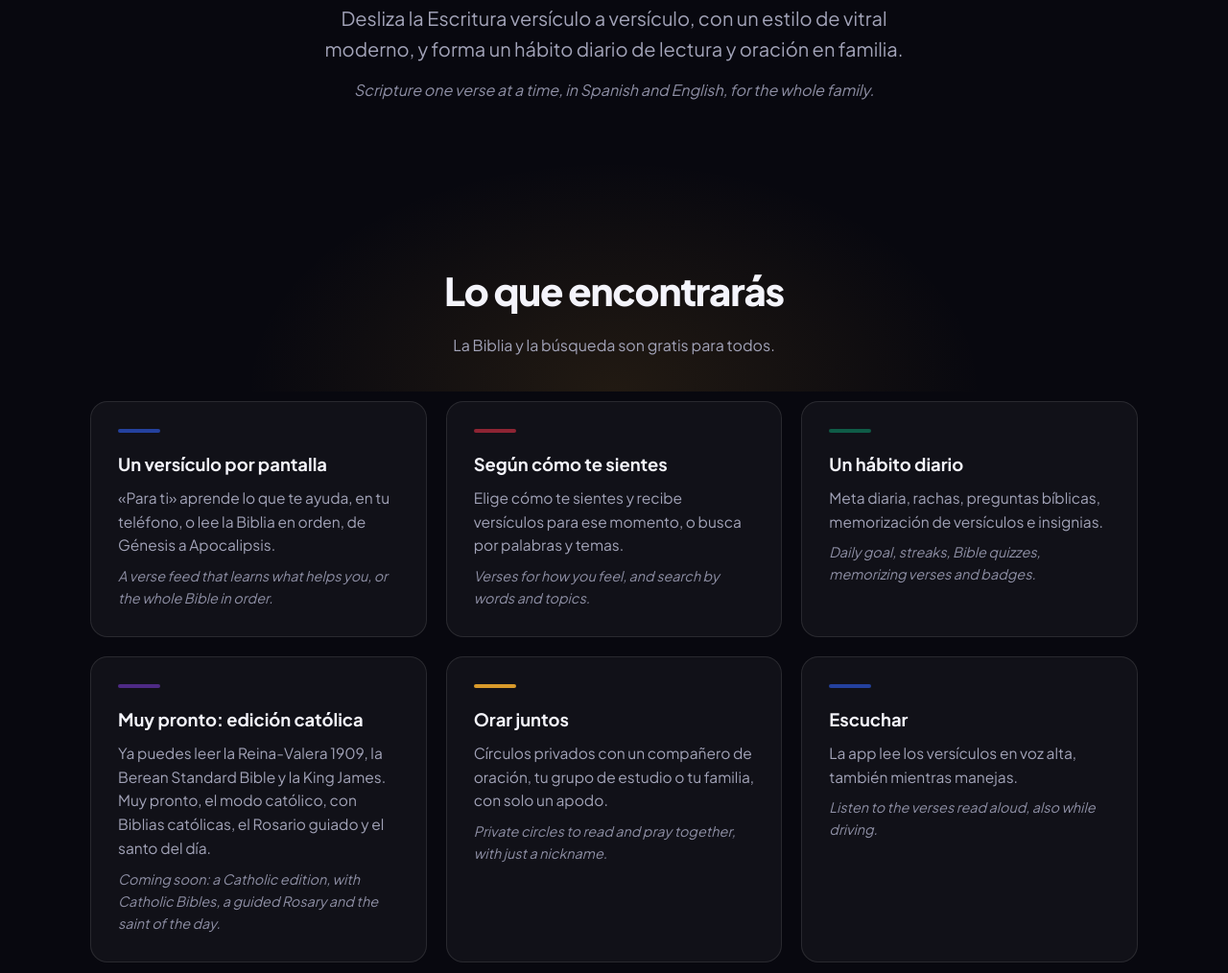
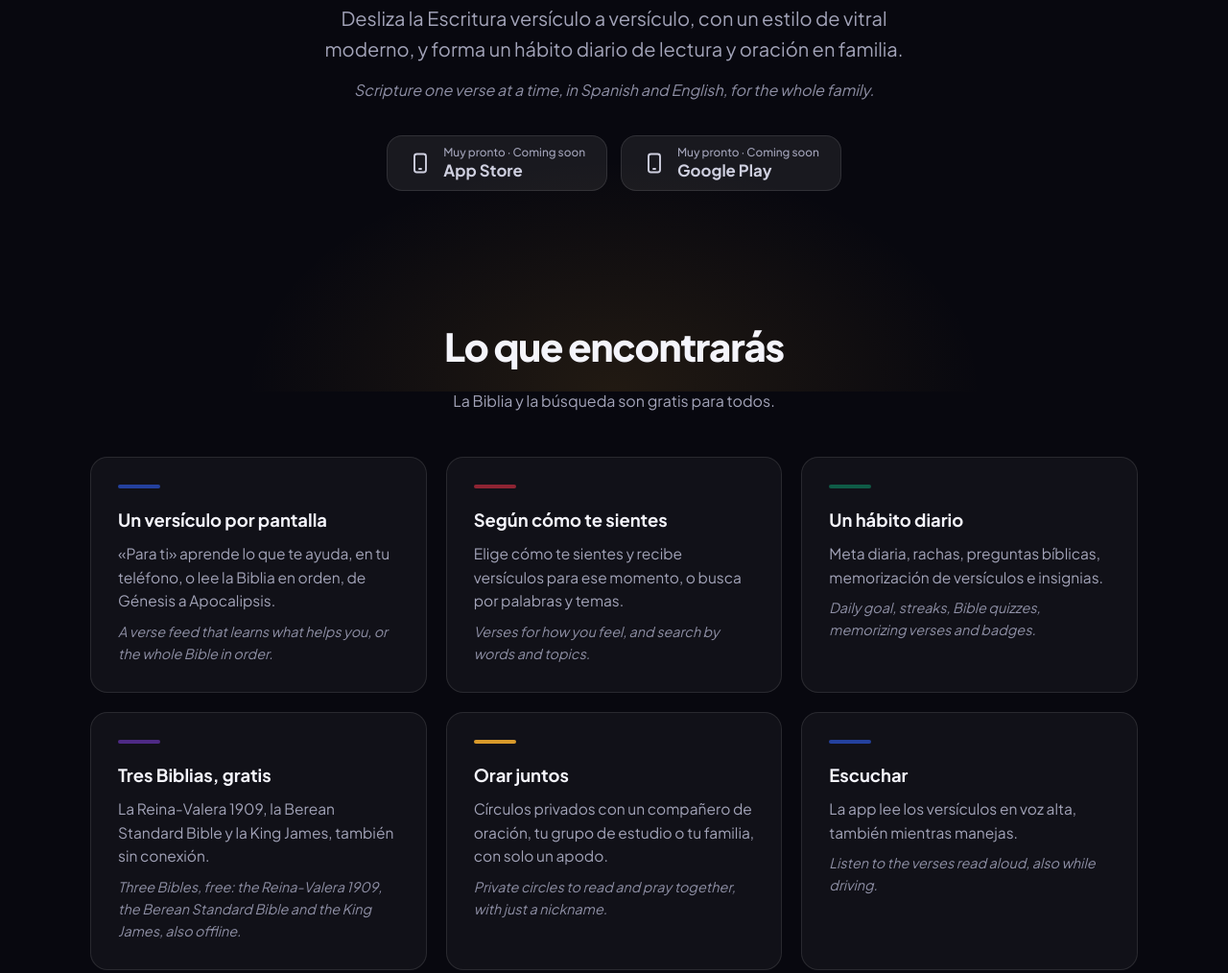
Before and after one commit to dmtruong74-code/arkiveworks-pages, a plain HTML site: page biblia/index.html in a window 1280 px wide. Shown: the part 392-1406 px from the top of the page at 96% size. Drawn offline with Linux system fonts and the light colour scheme.

Commit message:
Update the app's pages: Catholic wording taken out, store buttons, privacy wording
Co-Authored-By: Claude Opus 5.5 <noreply@anthropic.com>

```diff
--- a/biblia/index.html
+++ b/biblia/index.html
@@ -4,7 +4,7 @@
 <meta charset="UTF-8">
 <meta name="viewport" content="width=device-width, initial-scale=1.0">
 <title>Un Versículo Más — La Biblia, un versículo a la vez</title>
-<meta name="description" content="Un Versículo Más: la Biblia un versículo a la vez, con rachas, preguntas, memorización y círculos para orar juntos, en español e inglés. La edición católica llega muy pronto.">
+<meta name="description" content="Un Versículo Más: la Biblia un versículo a la vez, con rachas, preguntas, memorización y círculos para orar juntos, en español e inglés.">
 <link rel="stylesheet" href="style.css">
 </head>
 <body>
@@ -25,6 +25,17 @@
     <h1 class="hero-title">La Biblia,<br><span class="jewel-text">un versículo a la vez.</span></h1>
     <p class="lead">Desliza la Escritura versículo a versículo, con un estilo de vitral moderno, y forma un hábito diario de lectura y oración en familia.</p>
     <p class="lead-en">Scripture one verse at a time, in Spanish and English, for the whole family.</p>
+
+    <!-- The store buttons. While an app isn't in its store yet, its button is a plain label («Muy pronto»),
+         not a link, so nobody lands on an error page. When an app goes live: delete its «soon» line and
+         take the comment marks off the «live» line under it. When both are live, change the line above
+         the title too («Muy pronto en App Store y Google Play» becomes «Ya en App Store y Google Play»). -->
+    <div class="stores">
+      <span class="store soon"><svg viewBox="0 0 24 24" fill="none" stroke="currentColor" stroke-width="1.9" stroke-linecap="round" stroke-linejoin="round" aria-hidden="true"><rect x="6" y="2.5" width="12" height="19" rx="2.5"/><path d="M11 18h2"/></svg><span><small>Muy pronto · Coming soon</small>App Store</span></span>
+      <!-- live: <a class="store" href="https://apps.apple.com/app/id6829852782"><svg viewBox="0 0 24 24" fill="none" stroke="currentColor" stroke-width="1.9" stroke-linecap="round" stroke-linejoin="round" aria-hidden="true"><path d="M12 3v12M7 10l5 5 5-5M5 21h14"/></svg><span><small>Descárgala en · Get it on the</small>App Store</span></a> -->
+      <span class="store soon"><svg viewBox="0 0 24 24" fill="none" stroke="currentColor" stroke-width="1.9" stroke-linecap="round" stroke-linejoin="round" aria-hidden="true"><rect x="6" y="2.5" width="12" height="19" rx="2.5"/><path d="M11 18h2"/></svg><span><small>Muy pronto · Coming soon</small>Google Play</span></span>
+      <!-- live: <a class="store" href="https://play.google.com/store/apps/details?id=com.arkiveworks.biblia"><svg viewBox="0 0 24 24" fill="none" stroke="currentColor" stroke-width="1.9" stroke-linecap="round" stroke-linejoin="round" aria-hidden="true"><path d="M12 3v12M7 10l5 5 5-5M5 21h14"/></svg><span><small>Descárgala en · Get it on</small>Google Play</span></a> -->
+    </div>
   </div>
 </header>
 
@@ -38,7 +49,7 @@
       <div class="card"><div class="bar b-sapphire"></div><h3>Un versículo por pantalla</h3><p>«Para ti» aprende lo que te ayuda, en tu teléfono, o lee la Biblia en orden, de Génesis a Apocalipsis.</p><p class="en">A verse feed that learns what helps you, or the whole Bible in order.</p></div>
       <div class="card"><div class="bar b-ruby"></div><h3>Según cómo te sientes</h3><p>Elige cómo te sientes y recibe versículos para ese momento, o busca por palabras y temas.</p><p class="en">Verses for how you feel, and search by words and topics.</p></div>
       <div class="card"><div class="bar b-emerald"></div><h3>Un hábito diario</h3><p>Meta diaria, rachas, preguntas bíblicas, memorización de versículos e insignias.</p><p class="en">Daily goal, streaks, Bible quizzes, memorizing verses and badges.</p></div>
-      <div class="card"><div class="bar b-violet"></div><h3>Muy pronto: edición católica</h3><p>Ya puedes leer la Reina-Valera 1909, la Berean Standard Bible y la King James. Muy pronto, el modo católico, con Biblias católicas, el Rosario guiado y el santo del día.</p><p class="en">Coming soon: a Catholic edition, with Catholic Bibles, a guided Rosary and the saint of the day.</p></div>
+      <div class="card"><div class="bar b-violet"></div><h3>Tres Biblias, gratis</h3><p>La Reina-Valera 1909, la Berean Standard Bible y la King James, también sin conexión.</p><p class="en">Three Bibles, free: the Reina-Valera 1909, the Berean Standard Bible and the King James, also offline.</p></div>
       <div class="card"><div class="bar b-amber"></div><h3>Orar juntos</h3><p>Círculos privados con un compañero de oración, tu grupo de estudio o tu familia, con solo un apodo.</p><p class="en">Private circles to read and pray together, with just a nickname.</p></div>
       <div class="card"><div class="bar b-sapphire"></div><h3>Escuchar</h3><p>La app lee los versículos en voz alta, también mientras manejas.</p><p class="en">Listen to the verses read aloud, also while driving.</p></div>
     </div>
--- a/biblia/style.css
+++ b/biblia/style.css
@@ -44,6 +44,15 @@ h1.hero-title{font-size:clamp(2.4rem,6vw,4.2rem);line-height:1.05;letter-spacing
 .jewel-text{background:linear-gradient(120deg,#6f8cff 0%,#e0566b 45%,var(--amber) 100%);-webkit-background-clip:text;background-clip:text;color:transparent}
 .lead{font-size:clamp(1.05rem,2vw,1.25rem);color:var(--muted);max-width:640px;margin:0 auto 14px}
 .lead-en{font-size:1rem;color:#8f90a6;max-width:640px;margin:0 auto 34px;font-style:italic}
+/* The two store buttons under the title: a label while the app is on its way, a white button once it is live. */
+.stores{display:flex;gap:14px;justify-content:center;flex-wrap:wrap}
+.store{display:inline-flex;align-items:center;gap:12px;min-height:58px;min-width:220px;padding:10px 22px;border-radius:16px;border:1px solid var(--border);background:var(--surface-2);color:var(--text);text-align:left;font-weight:700;font-size:1.05rem;line-height:1.25;transition:transform .18s ease,box-shadow .18s ease}
+.store small{display:block;font-weight:500;font-size:.74rem;color:var(--muted)}
+.store svg{width:24px;height:24px;flex:none}
+.store.soon{color:#cfd0e0}
+a.store{background:#fff;border-color:#fff;color:#16181d;box-shadow:0 10px 30px rgba(36,65,158,.35)}
+a.store small{color:#5a5f6b}
+a.store:hover{transform:translateY(-2px)}
 section{padding:60px 0}
 .section-head{text-align:center;max-width:640px;margin:0 auto 46px}
 .section-head h2{font-size:clamp(1.8rem,3.5vw,2.5rem);letter-spacing:-.03em;font-weight:800;margin-bottom:12px}
```
Also changed, not shown: biblia/privacy.html (+2 -2 lines).
